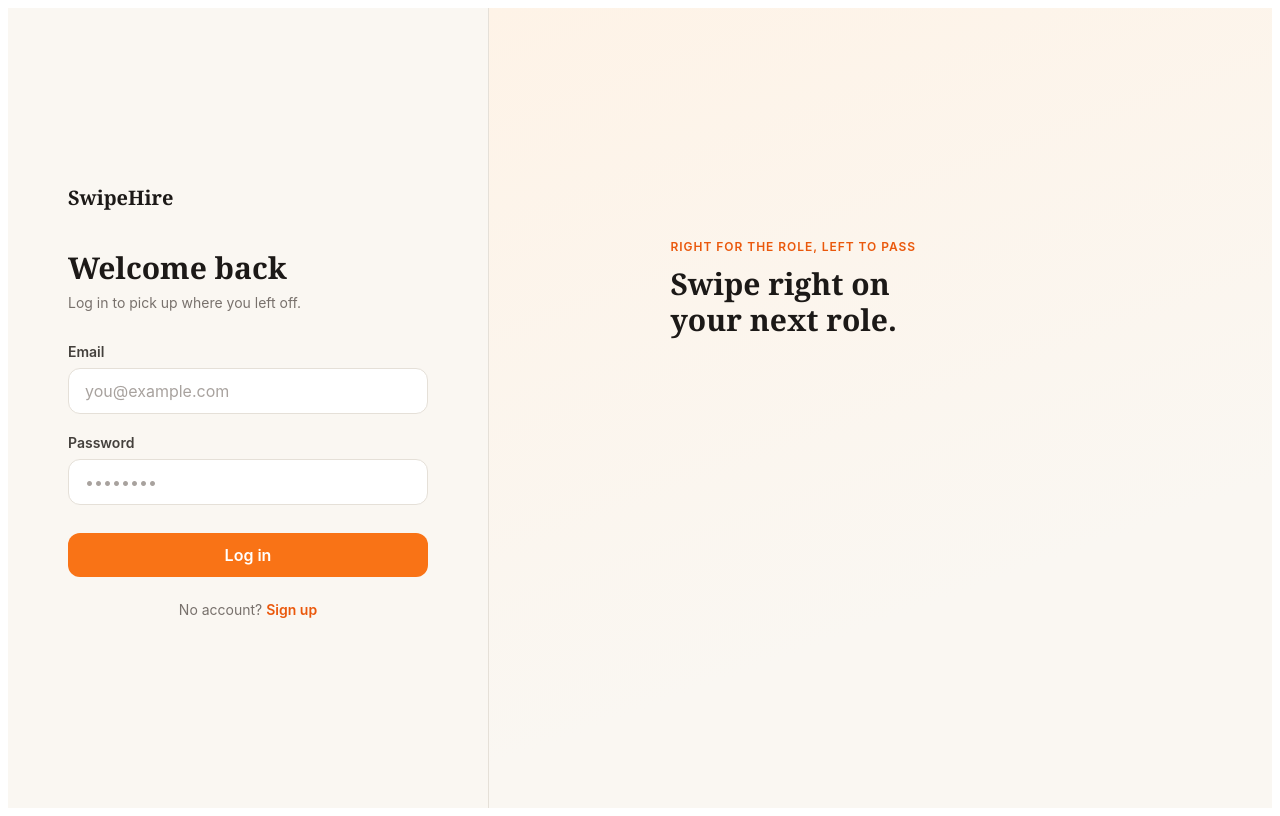
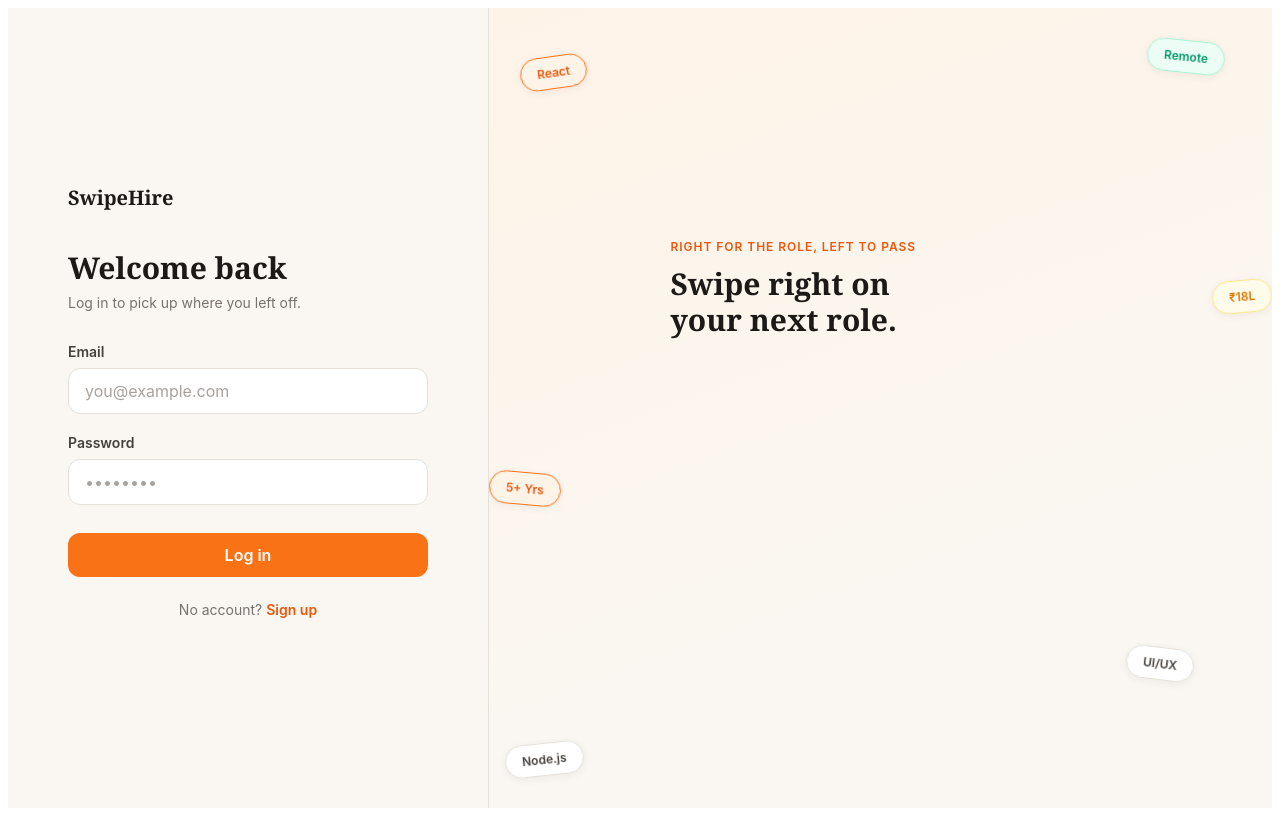
Before and after one commit to vedantpanhale1055-MH/Swipehire, a Next.js app: page /login in a window 1280 px wide. Built offline with nearby package versions, Linux system fonts and the light colour scheme; no server answers.

Commit message:
Add floating skill-tag chips to auth showcase panel

```diff
--- a/components/Auth/AuthLayout.jsx
+++ b/components/Auth/AuthLayout.jsx
@@ -15,6 +15,15 @@ function matchTone(match) {
   if (match >= 60) return 'ok';
   return 'low';
 }
+
+const FLOATING_TAGS = [
+  { label: 'React', top: '6%', left: '4%', rotate: -8, tone: 'primary', duration: 6.5 },
+  { label: 'Remote', top: '4%', right: '6%', rotate: 6, tone: 'success', duration: 7.5 },
+  { label: '₹18L', top: '34%', right: '0%', rotate: -5, tone: 'warning', duration: 5.5 },
+  { label: 'UI/UX', bottom: '16%', right: '10%', rotate: 7, tone: 'neutral', duration: 8 },
+  { label: 'Node.js', bottom: '4%', left: '2%', rotate: -6, tone: 'neutral', duration: 6 },
+  { label: '5+ Yrs', top: '58%', left: '0%', rotate: 5, tone: 'primary', duration: 7 },
+];
 
 export default function AuthLayout({ eyebrow, title, subtitle, children }) {
   return (
@@ -35,6 +44,23 @@ export default function AuthLayout({ eyebrow, title, subtitle, children }) {
       </div>
 
       <div className={styles.showcasePanel} aria-hidden="true">
+        {FLOATING_TAGS.map((tag) => (
+          <span
+            key={tag.label}
+            className={`${styles.floatingTag} ${styles['floatingTag--' + tag.tone]}`}
+            style={{
+              top: tag.top,
+              left: tag.left,
+              right: tag.right,
+              bottom: tag.bottom,
+              '--r': `${tag.rotate}deg`,
+              '--duration': `${tag.duration}s`,
+            }}
+          >
+            {tag.label}
+          </span>
+        ))}
+
         <div className={styles.showcaseContent}>
           <p className={styles.showcaseEyebrow}>{eyebrow}</p>
           <h2 className={styles.showcaseHeadline}>
--- a/components/Auth/AuthLayout.module.css
+++ b/components/Auth/AuthLayout.module.css
@@ -66,6 +66,8 @@
 }
 
 .showcaseContent {
+  position: relative;
+  z-index: 1;
   max-width: 420px;
   width: 100%;
 }
@@ -220,6 +222,71 @@
   }
 }
 
+/* ---------- Floating tag chips ---------- */
+
+.floatingTag {
+  position: absolute;
+  z-index: 0;
+  font-family: var(--font-sans);
+  font-size: var(--text-xs);
+  font-weight: 600;
+  padding: var(--space-2) var(--space-4);
+  border-radius: var(--radius-full);
+  background: var(--color-surface);
+  border: 1px solid var(--color-border);
+  box-shadow: var(--shadow-sm);
+  pointer-events: none;
+  white-space: nowrap;
+  transform: rotate(var(--r, 0deg));
+  animation: drift var(--duration, 6s) ease-in-out infinite;
+}
+
+@keyframes drift {
+  0%,
+  100% {
+    transform: rotate(var(--r, 0deg)) translateY(0);
+  }
+  50% {
+    transform: rotate(var(--r, 0deg)) translateY(-10px);
+  }
+}
+
+.floatingTag--primary {
+  color: var(--color-primary-hover);
+  background: var(--color-primary-light);
+  border-color: var(--color-primary);
+}
+
+.floatingTag--success {
+  color: var(--color-success);
+  background: var(--color-success-bg);
+  border-color: var(--color-success-border);
+}
+
+.floatingTag--warning {
+  color: var(--color-warning);
+  background: var(--color-warning-bg);
+  border-color: var(--color-warning-border);
+}
+
+.floatingTag--neutral {
+  color: var(--color-text-secondary);
+  background: var(--color-surface);
+  border-color: var(--color-border);
+}
+
+@media (prefers-reduced-motion: reduce) {
+  .floatingTag {
+    animation: none;
+  }
+}
+
+@media (max-width: 1150px) {
+  .floatingTag {
+    display: none;
+  }
+}
+
 /* ---------- Responsive ---------- */
 
 @media (max-width: 900px) {
```
